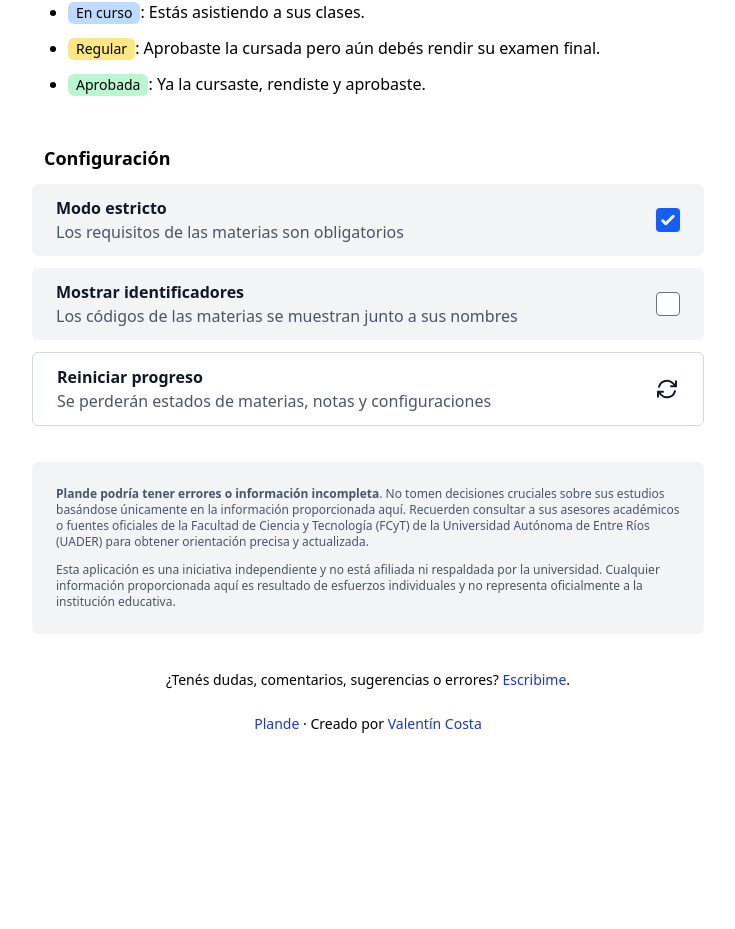
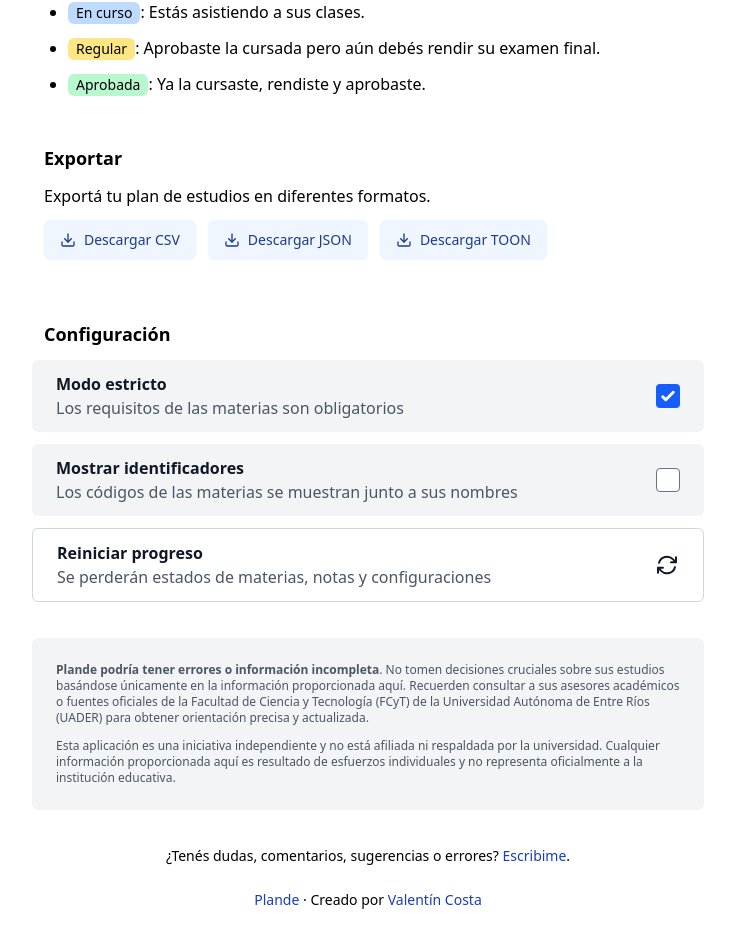
Before and after one commit to valentincostam/plande, a SvelteKit app: page /uader-fcyt-it in a window 1280 px wide. Shown: the part 5908-6837 px from the top of the page, without its empty margins (272-1007 px from the left). Before the commit the page ends 6678 px from the top, so only its background shows below. Built offline with nearby package versions, Linux system fonts and the light colour scheme.

Commit message:
Add ExportButton component to enable exporting study plans in CSV, JSON, and Toon formats; enhance user options for plan management.

```diff
--- /dev/null
+++ b/src/lib/export.ts
@@ -0,0 +1,161 @@
+import type { Course } from './course.svelte';
+import { courseTermLabels } from './course-term';
+import { courseTagLabels } from './course-tag';
+import { femenineCourseStateLabels } from './course-state';
+
+export type ExportableCourse = {
+	codigo: string;
+	materia: string;
+	año: number;
+	periodo: string;
+	horas: string;
+	etiqueta: string;
+	estado: string;
+	nota?: number;
+};
+
+/**
+ * Convierte un curso a formato exportable con labels en español
+ */
+function courseToExportable(course: Course): ExportableCourse {
+	return {
+		codigo: course.code ?? '',
+		materia: course.name,
+		año: course.year,
+		periodo: courseTermLabels[course.term],
+		horas: course.hours ? course.hours.toString() : '',
+		etiqueta: course.tag ? courseTagLabels[course.tag] : '',
+		estado: femenineCourseStateLabels[course.state],
+		nota: course.grade
+	};
+}
+
+/**
+ * Exporta cursos a formato CSV
+ */
+export function exportToCSV(courses: Course[]): string {
+	const headers = [
+		'Código',
+		'Materia',
+		'Año',
+		'Período/Modalidad',
+		'Horas',
+		'Etiqueta',
+		'Estado',
+		'Nota'
+	];
+	const rows = courses.map((course) => {
+		const exp = courseToExportable(course);
+		return [
+			escapeCsvValue(exp.codigo),
+			escapeCsvValue(exp.materia),
+			exp.año,
+			escapeCsvValue(exp.periodo),
+			exp.horas,
+			escapeCsvValue(exp.etiqueta),
+			escapeCsvValue(exp.estado),
+			exp.nota
+		];
+	});
+
+	const csvContent = [headers.join(','), ...rows.map((row) => row.join(','))].join('\n');
+
+	return csvContent;
+}
+
+/**
+ * Escapa valores para CSV (comillas si contiene coma, salto de línea o comillas)
+ */
+function escapeCsvValue(value: string): string {
+	if (!value) return '';
+	if (value.includes(',') || value.includes('\n') || value.includes('"')) {
+		return `"${value.replace(/"/g, '""')}"`;
+	}
+	return value;
+}
+
+/**
+ * Exporta cursos a formato JSON
+ */
+export function exportToJSON(courses: Course[]): string {
+	const exportable = courses.map(courseToExportable);
+	return JSON.stringify(exportable, null, 2);
+}
+
+/**
+ * Exporta cursos a formato TOON
+ */
+export function exportToTOON(courses: Course[]): string {
+	const exportable = courses.map(courseToExportable);
+	const count = exportable.length;
+
+	// Header con declaración de campos
+	const fields = 'codigo,materia,año,periodo,horas,etiqueta,estado,nota';
+	const header = `materias[${count}]{${fields}}:`;
+
+	// Filas de datos
+	const rows = exportable.map((course) => {
+		return [
+			escapeToonValue(course.codigo),
+			escapeToonValue(course.materia),
+			course.año,
+			escapeToonValue(course.periodo),
+			course.horas,
+			escapeToonValue(course.etiqueta),
+			escapeToonValue(course.estado),
+			course.nota
+		].join(',');
+	});
+
+	return [header, ...rows.map((row) => `  ${row}`)].join('\n');
+}
+
+/**
+ * Escapa valores para TOON (comillas si contiene coma)
+ */
+function escapeToonValue(value: string): string {
+	if (!value) return '';
+	if (value.includes(',')) {
+		return `"${value.replace(/"/g, '\\"')}"`;
+	}
+	return value;
+}
+
+/**
+ * Genera nombre de archivo sanitizado
+ */
+export function generateFilename(
+	degreeName: string,
+	universitySlug: string,
+	collegeSlug: string | null,
+	extension: string
+): string {
+	const parts = [degreeName, universitySlug];
+	if (collegeSlug) {
+		parts.push(collegeSlug);
+	}
+
+	const sanitized = parts
+		.join('-')
+		.toLowerCase()
+		.normalize('NFD')
+		.replace(/[\u0300-\u036f]/g, '') // Remueve acentos
+		.replace(/[^a-z0-9-]/g, '-') // Reemplaza caracteres especiales con guión
+		.replace(/-+/g, '-') // Reemplaza múltiples guiones con uno solo
+		.replace(/^-|-$/g, ''); // Remueve guiones al inicio y final
+
+	return `${sanitized}.${extension}`;
+}
+
+/**
+ * Dispara la descarga de un archivo
+ */
+export function downloadFile(content: string, filename: string, mimeType: string): void {
+	const blob = new Blob([content], { type: mimeType });
+	const url = URL.createObjectURL(blob);
+	const link = document.createElement('a');
+	link.href = url;
+	link.download = filename;
+	link.click();
+	URL.revokeObjectURL(url);
+}
--- a/src/routes/[slug]/+page.svelte
+++ b/src/routes/[slug]/+page.svelte
@@ -12,6 +12,7 @@
 	import { replaceState } from '$app/navigation';
 	import ShareButton from './share-button.svelte';
 	import CopyLinkButton from './copy-link-button.svelte';
+	import ExportButton from './export-button.svelte';
 	import { marked } from 'marked';
 	import StatePill from './state-pill.svelte';
 	import { courseStates, decodeCoursesStates } from '$lib/course-state';
@@ -428,6 +429,34 @@
 		</section>
 
 		<section>
+			<h3 class="p-3 text-lg font-bold">Exportar</h3>
+			<p class="px-3">Exportá tu plan de estudios en diferentes formatos.</p>
+			<div class="flex flex-wrap gap-3 p-3">
+				<ExportButton
+					format="csv"
+					{courses}
+					degreeName={data.studyPlan.degreeName}
+					universitySlug={data.studyPlan.universitySlug}
+					collegeSlug={data.studyPlan.collegeSlug ?? null}
+				/>
+				<ExportButton
+					format="json"
+					{courses}
+					degreeName={data.studyPlan.degreeName}
+					universitySlug={data.studyPlan.universitySlug}
+					collegeSlug={data.studyPlan.collegeSlug ?? null}
+				/>
+				<ExportButton
+					format="toon"
+					{courses}
+					degreeName={data.studyPlan.degreeName}
+					universitySlug={data.studyPlan.universitySlug}
+					collegeSlug={data.studyPlan.collegeSlug ?? null}
+				/>
+			</div>
+		</section>
+
+		<section>
 			<h3 class="p-3 text-lg font-bold">Configuración</h3>
 
 			<div class="grid gap-3 px-3 md:px-0">
--- /dev/null
+++ b/src/routes/[slug]/download-icon.svelte
@@ -0,0 +1,25 @@
+<script lang="ts">
+	import type { ClassValue } from 'svelte/elements';
+
+	type Props = {
+		class?: ClassValue;
+	};
+
+	let props: Props = $props();
+</script>
+
+<svg
+	width="24"
+	height="24"
+	viewBox="0 0 24 24"
+	fill="none"
+	stroke="currentColor"
+	stroke-width="2"
+	stroke-linecap="round"
+	stroke-linejoin="round"
+	class={props.class}
+>
+	<path d="M21 15v4a2 2 0 0 1-2 2H5a2 2 0 0 1-2-2v-4" />
+	<polyline points="7 10 12 15 17 10" />
+	<line x1="12" x2="12" y1="15" y2="3" />
+</svg>
--- /dev/null
+++ b/src/routes/[slug]/export-button.svelte
@@ -0,0 +1,81 @@
+<script lang="ts">
+	import type { Course } from '$lib/course.svelte';
+	import {
+		exportToCSV,
+		exportToJSON,
+		exportToTOON,
+		downloadFile,
+		generateFilename
+	} from '$lib/export';
+	import DownloadIcon from './download-icon.svelte';
+	import CheckIcon from './check-icon.svelte';
+
+	type Props = {
+		format: 'csv' | 'json' | 'toon';
+		courses: Course[];
+		degreeName: string;
+		universitySlug: string;
+		collegeSlug: string | null;
+	};
+
+	let props: Props = $props();
+
+	let isDownloaded = $state(false);
+
+	const formatLabels = {
+		csv: 'CSV',
+		json: 'JSON',
+		toon: 'TOON'
+	};
+
+	const mimeTypes = {
+		csv: 'text/csv;charset=utf-8;',
+		json: 'application/json;charset=utf-8;',
+		toon: 'text/plain;charset=utf-8;'
+	};
+
+	const onclick = () => {
+		if (isDownloaded) return;
+
+		let content: string;
+		switch (props.format) {
+			case 'csv':
+				content = exportToCSV(props.courses);
+				break;
+			case 'json':
+				content = exportToJSON(props.courses);
+				break;
+			case 'toon':
+				content = exportToTOON(props.courses);
+				break;
+		}
+
+		const filename = generateFilename(
+			props.degreeName,
+			props.universitySlug,
+			props.collegeSlug,
+			props.format
+		);
+
+		downloadFile(content, filename, mimeTypes[props.format]);
+
+		isDownloaded = true;
+		setTimeout(() => {
+			isDownloaded = false;
+		}, 2000);
+	};
+</script>
+
+<button
+	{onclick}
+	class="flex items-center justify-center gap-2 rounded-md bg-blue-50 px-4 py-2 text-blue-900 transition select-none hover:bg-blue-100 active:scale-95"
+>
+	{#if isDownloaded}
+		<CheckIcon class="w-4 shrink-0" />
+	{:else}
+		<DownloadIcon class="w-4 shrink-0" />
+	{/if}
+	<span class="text-sm">
+		{isDownloaded ? 'Descargado' : `Descargar ${formatLabels[props.format]}`}
+	</span>
+</button>
```
